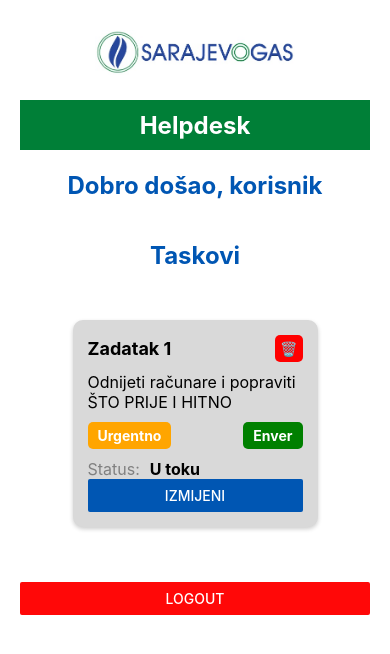
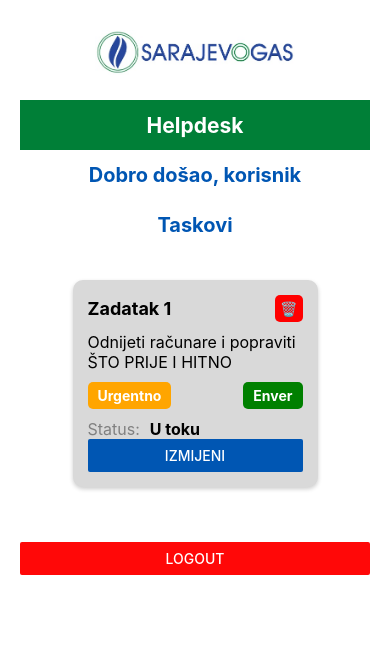
Before and after one commit to OmarAhmetovic21/HelpDesk-Mobile-App, a React Native app: screen /Dashboard in a window 390 px wide. Shown: the top 654 px of the page. Built offline with nearby package versions, Linux system fonts and the light colour scheme.

Commit message:
Changed font size

```diff
--- a/screens/Dashboard-Screen/DashboardScreen.js
+++ b/screens/Dashboard-Screen/DashboardScreen.js
@@ -52,7 +52,7 @@ const styles = StyleSheet.create({
     padding: 20,
   },
   loginHeader:{
-    height: 50, // Adjust the flex value as needed
+    height: 30, // Adjust the flex value as needed
     justifyContent: 'center',
     alignItems: 'center',
     backgroundColor: 'white',
@@ -177,12 +177,12 @@ const styles = StyleSheet.create({
     marginBottom: 10,
   },
   title: {
-    fontSize: 24,
+    fontSize: 21,
     fontWeight: 'bold',
     color: 'white',
   },
   welcomeTitle: {
-    fontSize: 24,
+    fontSize: 20,
     fontWeight: 'bold',
     color: '#0056b3',
   },
--- a/screens/Login-Screen/LoginScreen.js
+++ b/screens/Login-Screen/LoginScreen.js
@@ -70,7 +70,7 @@ const styles = StyleSheet.create({
     resizeMode: 'contain'
   },
   title: {
-    fontSize: 24,
+    fontSize: 21,
     fontWeight: 'bold',
     color: 'white',
   },
@@ -83,7 +83,7 @@ const styles = StyleSheet.create({
     marginBottom: 20,
   },
   loginTitle: {
-    fontSize: 24,
+    fontSize: 20,
     fontWeight: 'bold',
     color: '#0056b3',
   },
```
